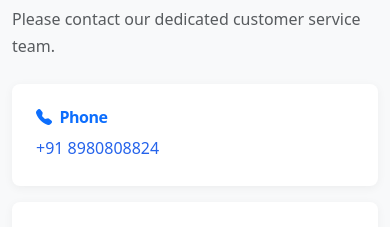
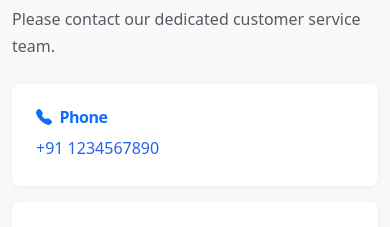
Before and after one commit to ambika-infotech-service/UmiyaSteel, an Angular app: page / in a window 390 px wide. Shown: the part 5600-5827 px from the top of the page. Built offline with nearby package versions, Linux system fonts and the light colour scheme.

Commit message:
home page phone number updated

```diff
--- a/src/app/pages/home/home.html
+++ b/src/app/pages/home/home.html
@@ -156,7 +156,7 @@
               <i class="bi bi-telephone-fill me-2"></i>Phone
             </h6>
             <p>
-              <a href="tel:+918980808824" class="text-decoration-none">+91 8980808824</a>
+              <a href="tel:+911234567890" class="text-decoration-none">+91 1234567890</a>
             </p>
           </div>
 
```
